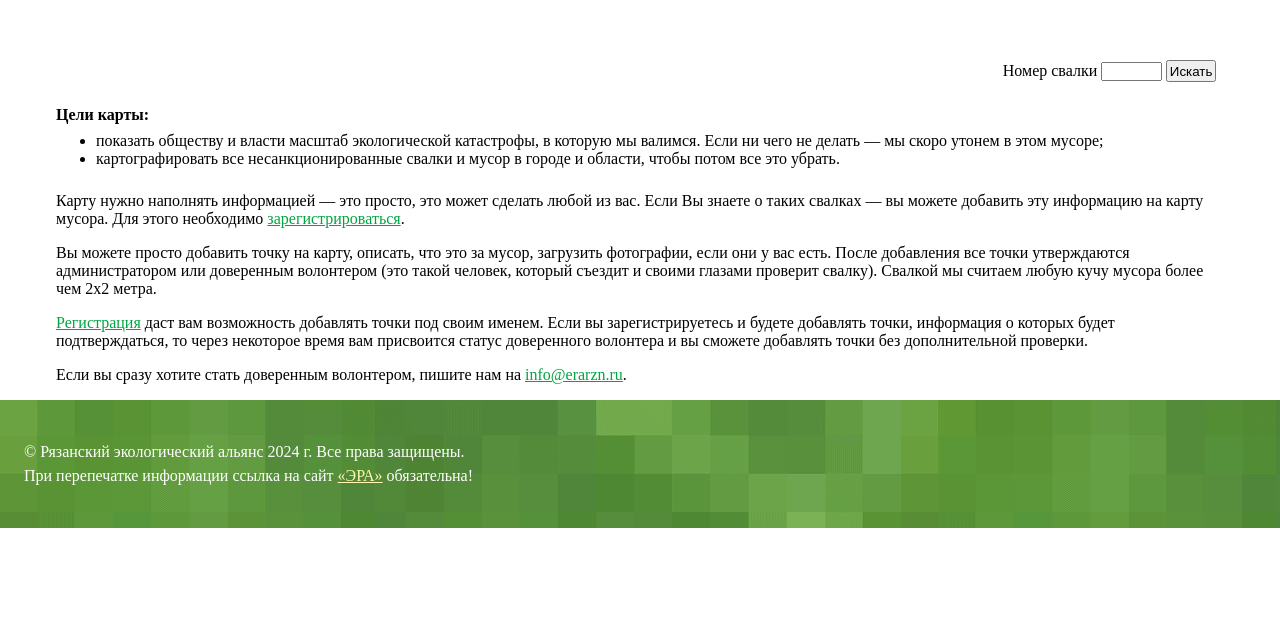
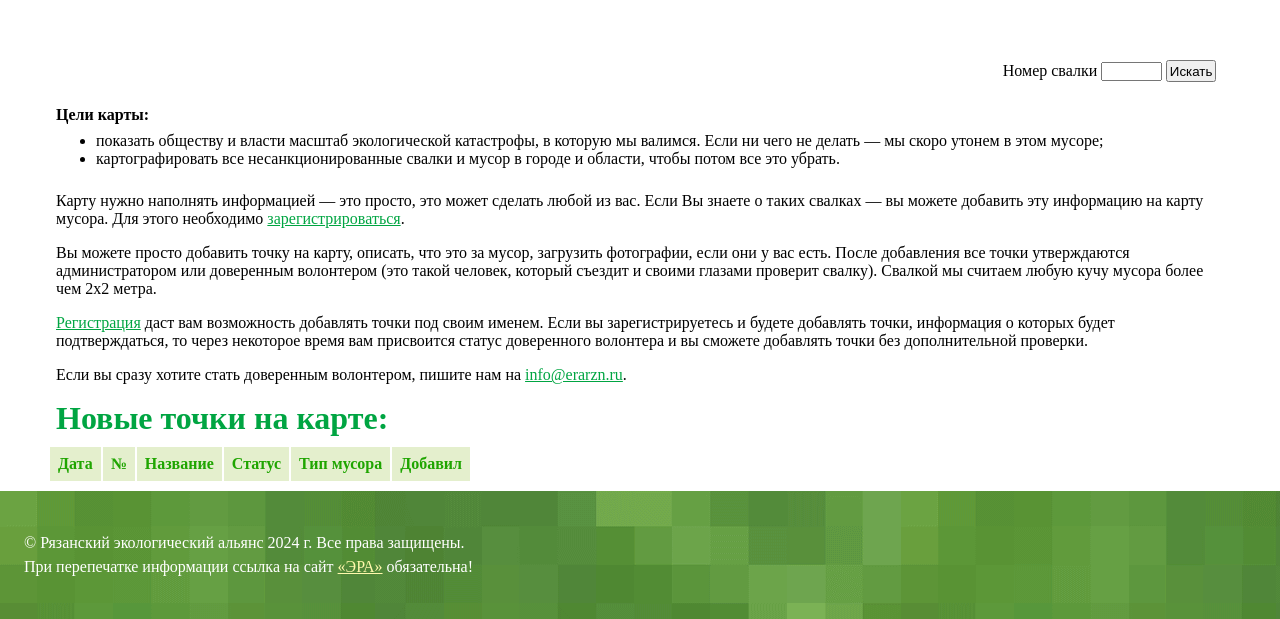
Before and after one commit to treger78/map.erarzn.ru, a website with bundled scripts: page map.erarzn.ru/map.erarzn.ru.html in a window 1280 px wide. Shown: the part 581-1200 px from the top of the page. Before the commit the page ends 1109 px from the top, so only its background shows below. Built offline with nearby package versions, Linux system fonts and the light colour scheme.

Commit message:
Update map.erarzn.ru.html

```diff
--- a/map.erarzn.ru/map.erarzn.ru.html
+++ b/map.erarzn.ru/map.erarzn.ru.html
@@ -48,7 +48,24 @@
                 <p><a href="#">Регистрация</a> даст вам возможность добавлять точки под своим именем. Если вы зарегистрируетесь и будете добавлять точки, информация о которых будет подтверждаться, то через некоторое время вам присвоится статус доверенного волонтера и вы сможете добавлять точки без дополнительной проверки.</p>
                 <p>Если вы сразу хотите стать доверенным волонтером, пишите нам на <a href="mailto:info@erarzn.ru">info@erarzn.ru</a>.</p>
             </div>
-            <div id="new-map-points"></div>
+            <div id="new-map-points">
+                <table>
+                    <caption>
+                        <h1>Новые точки на карте:</h1>
+                    </caption>
+                    <thead>
+                        <tr>
+                            <td>Дата</td>
+                            <td>№</td>
+                            <td>Название</td>
+                            <td>Статус</td>
+                            <td>Тип мусора</td>
+                            <td>Добавил</td>
+                        </tr>
+                    </thead>
+                    <tbody id="new-map-points-table-body"></tbody>
+                </table>
+            </div>
         </div>
     </main>
 
@@ -59,7 +76,7 @@
         </div>
     </footer>
 
-    <script src="./js/index.js" type="text/javascript"></script>
+    <script src="./js/index.js" type="module"></script>
     <!--<script src="https://api-maps.yandex.ru/v3/?apikey=ade640f9-e502-4413-92aa-66a27573a574&lang=ru_RU"></script>-->
     <script src="https://api-maps.yandex.ru/2.1/?apikey=ade640f9-e502-4413-92aa-66a27573a574&lang=ru_RU"></script>
     <script src="./js/map_view.js" type="module"></script>
```
